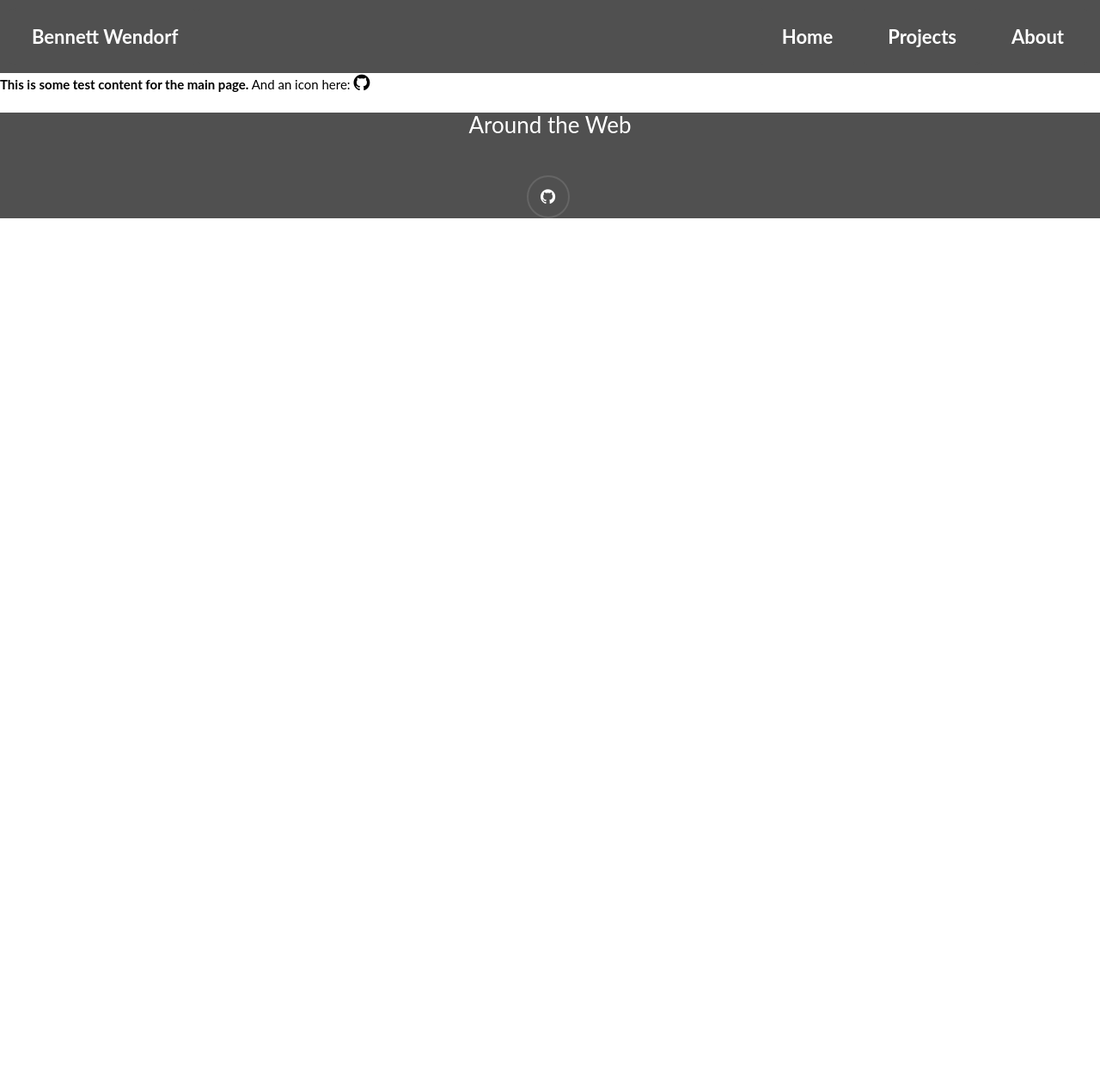
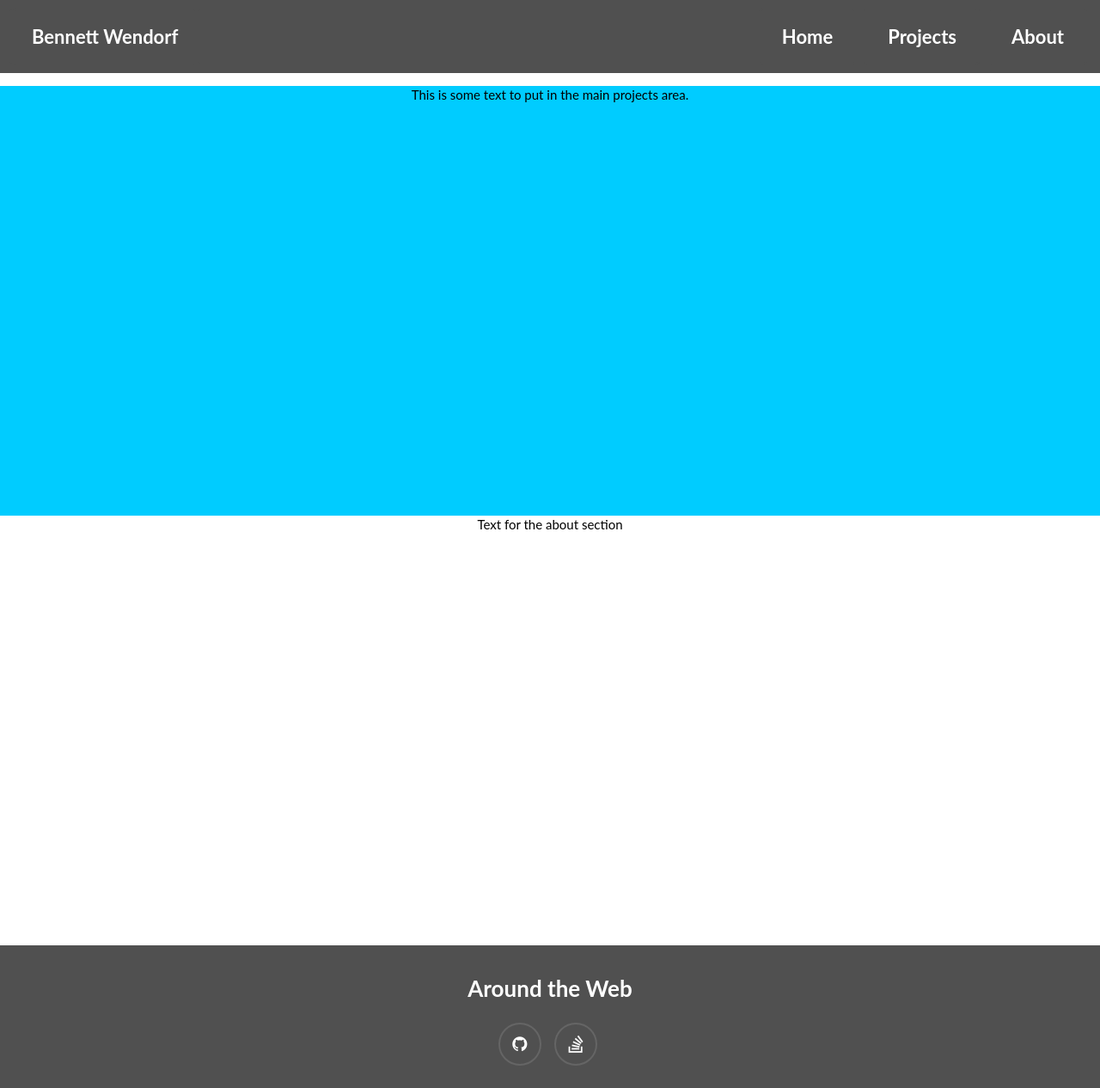
Before and after one commit to Bennett-Wendorf/Bennett-Wendorf.github.io, a Jekyll site: the page built from index.html, in a window 1280 px wide and 1266 px high. Shown: the whole window at 86% size. Built offline with Jekyll 4.4.1, drawn with Linux system fonts in a browser that asks for light colours.

Commit message:
Made navbar fixed to top of page and switching to single page navigation.

```diff
--- a/_config.yml
+++ b/_config.yml
@@ -42,6 +42,8 @@ color:
 social:
   - title: github
     url: http://github.com/Bennett-Wendorf
+  - title: stack-overflow
+    url: https://stackoverflow.com/users/13887741/bennett-wendorf
 
 # Footer settings
 footer:
--- /dev/null
+++ b/_includes/about.html
@@ -0,0 +1,3 @@
+<div class="text-center container" style="height: 500px;background: white;">
+    Text for the about section
+</div>
--- a/_includes/footer.html
+++ b/_includes/footer.html
@@ -1,5 +1,6 @@
 <footer class="dark-grey main-footer text-center">
-    <h3>{{ site.footer.social }}</h3>
+    <div class="padding-med">
+        <h3><b>{{ site.footer.social }}</b></h3>
         <ul class="list-inline">
             {% for network in site.social %}
             <li>
@@ -7,4 +8,5 @@
             </li>
             {% endfor %}
         </ul>
+    </div>
 </footer>
--- a/_includes/navbar.html
+++ b/_includes/navbar.html
@@ -2,8 +2,12 @@
 <nav class="top-bar dark-grey">
     <ul>
         <li class="site-link"><b><a href="index.html" class="btn-nav">{{ site.title }}</a></b></li>
-        <li class="nav-buttons"><b><a href="about.html" class="btn-nav">About</a></b></li>
+        <!--<li class="nav-buttons"><b><a href="about.html" class="btn-nav">About</a></b></li>
         <li class="nav-buttons"><b><a href="projects.html" class="btn-nav">Projects</a></b></li>
+        <li class="nav-buttons"><b><a href="index.html" class="btn-nav">Home</a></b></li>-->
+        <li class="nav-buttons"><b><a href="#About" class="btn-nav">About</a></b></li>
+        <li class="nav-buttons"><b><a href="#Projects" class="btn-nav">Projects</a></b></li>
         <li class="nav-buttons"><b><a href="index.html" class="btn-nav">Home</a></b></li>
     </ul>
 </nav>
+<div style="margin-top: 100px;"></div>
--- /dev/null
+++ b/_includes/projects.html
@@ -0,0 +1,3 @@
+<div class="text-center" style="height: 500px; background: #{{ site.color.accent }}">
+    This is some text to put in the main projects area.
+</div>
--- a/_layouts/default.html
+++ b/_layouts/default.html
@@ -1,9 +1,16 @@
 <!DOCTYPE html>
 <html>
-    {% include head.html %}
-    <body>
-        {% include navbar.html %}
-        {{ content }}
-    </body>
-    {% include footer.html %}
+    <div>
+        {% include head.html %}
+        <body>
+            {% include navbar.html %}
+            <section id="Projects">
+                {% include projects.html %}
+            </section>
+            <section id="About">
+                {% include about.html %}
+            </section>
+        </body>
+        {% include footer.html %}
+    </div>
 </html>
--- a/about.html
+++ /dev/null
@@ -1,5 +0,0 @@
----
-layout: default
-title: About Me
----
-This will be text for the about page.
--- a/projects.html
+++ /dev/null
@@ -1,4 +0,0 @@
----
-layout: default
----
-Projects Page
```
Also changed, not shown: _includes/css/main.css (+11 -3 lines), 1 other file. Lines whose indentation alone changed are shown as unchanged.
